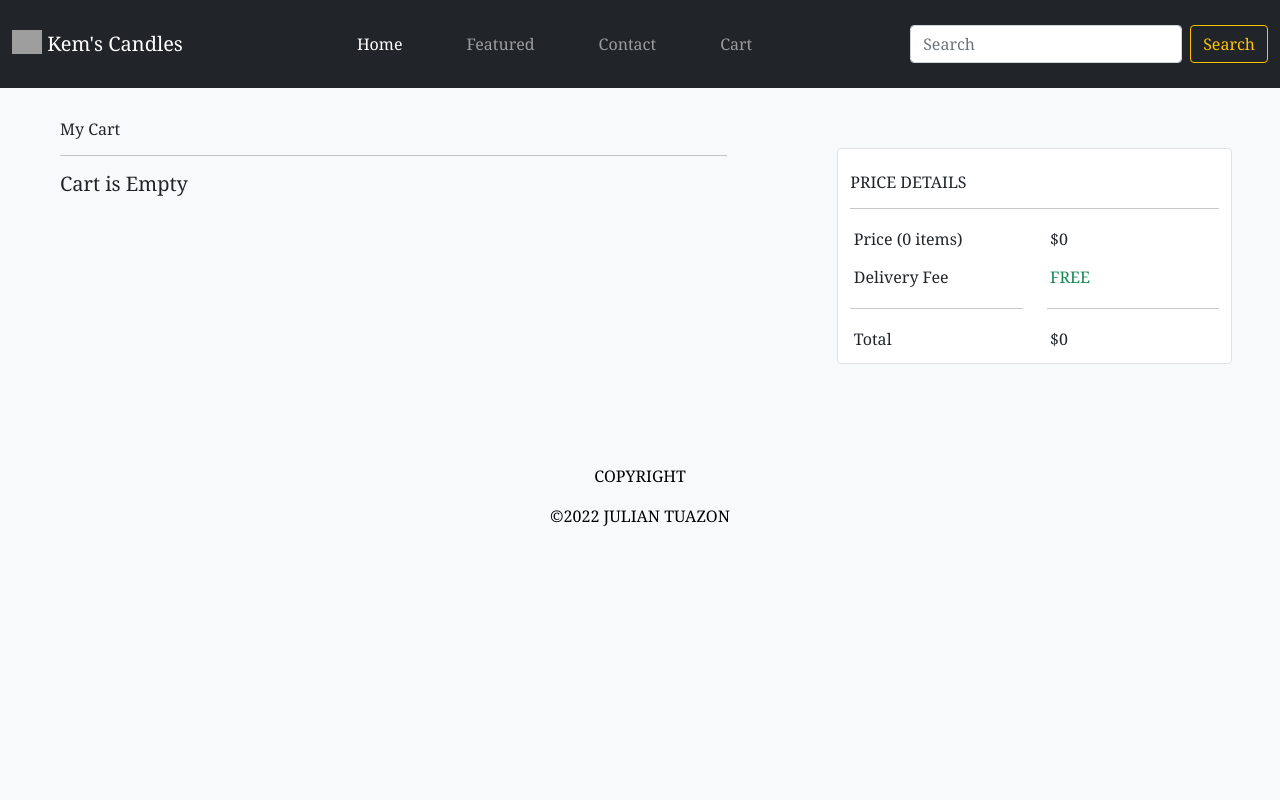
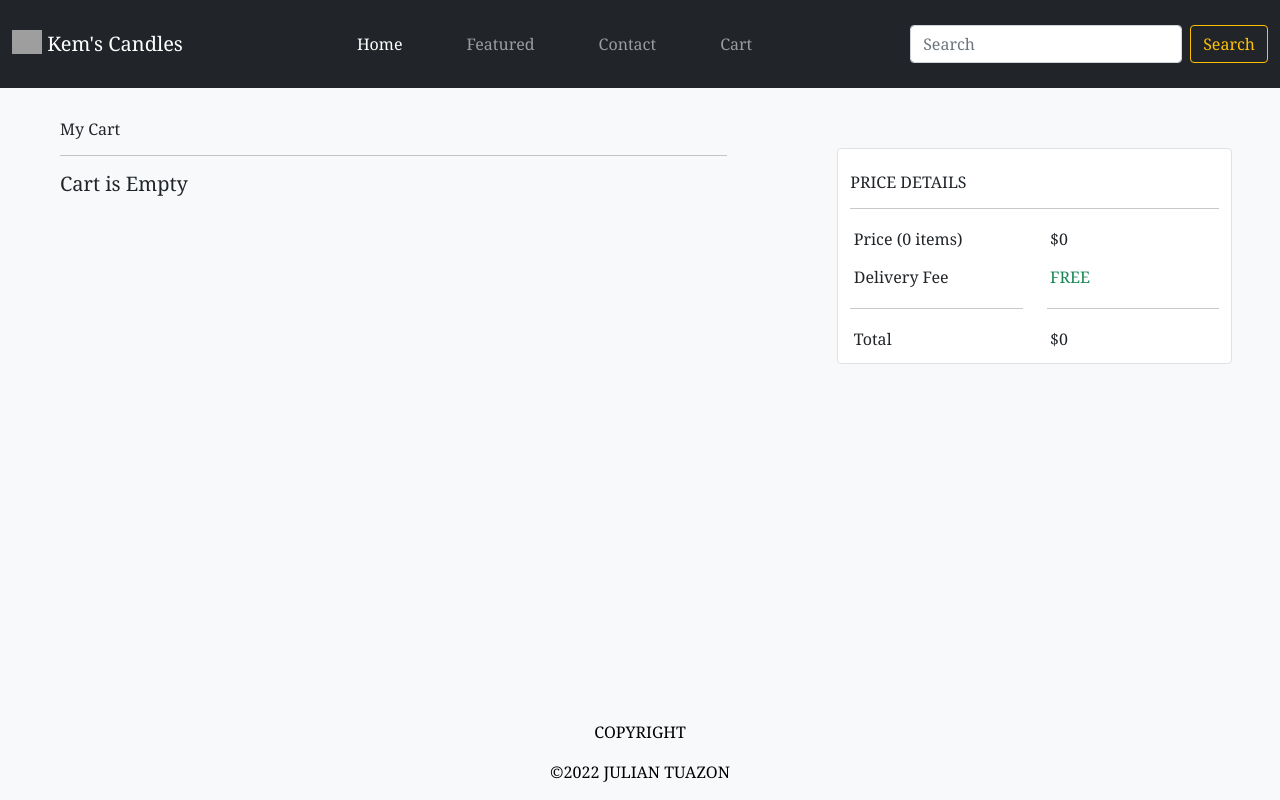
Before and after one commit to BallsAngus/candles, a PHP site: page /cart.php in a window 1280 px wide. Run offline with PHP 8.4, Linux system fonts and the light colour scheme; some libraries are stand-ins or nearby versions; grey boxes are pictures that could not be loaded.

Commit message:
re-added footer styling to cart bc it was gone for some reason lol

```diff
--- a/cart.php
+++ b/cart.php
@@ -34,7 +34,7 @@ if (isset($_POST['remove'])){
     <link href="https://cdn.jsdelivr.net/npm/bootstrap@5.0.2/dist/css/bootstrap.min.css" rel="stylesheet" integrity="sha384-EVSTQN3/azprG1Anm3QDgpJLIm9Nao0Yz1ztcQTwFspd3yD65VohhpuuCOmLASjC" crossorigin="anonymous">
     <link rel="stylesheet" href="https://cdnjs.cloudflare.com/ajax/libs/font-awesome/6.1.2/css/all.css" integrity="sha512-9nqhm3FWfB00id4NJpxK/wV1g9P2QfSsEPhSSpT+6qrESP6mpYbTfpC+Jvwe2XY27K5mLwwrqYuzqMGK5yC9/Q==" crossorigin="anonymous" referrerpolicy="no-referrer" />
 </head>
-<body class="bg-light">
+<body class="d-flex flex-column min-vh-100 bg-light">
     <?php
         require_once('php/header.php');
     ?>
```
